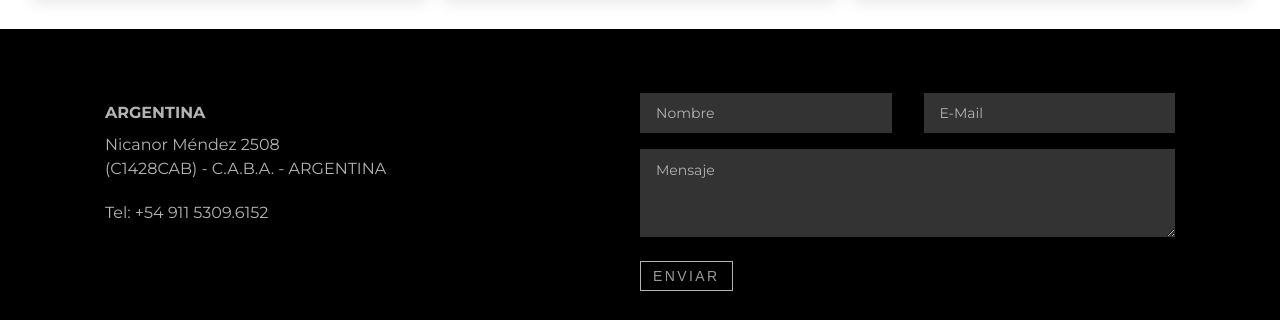
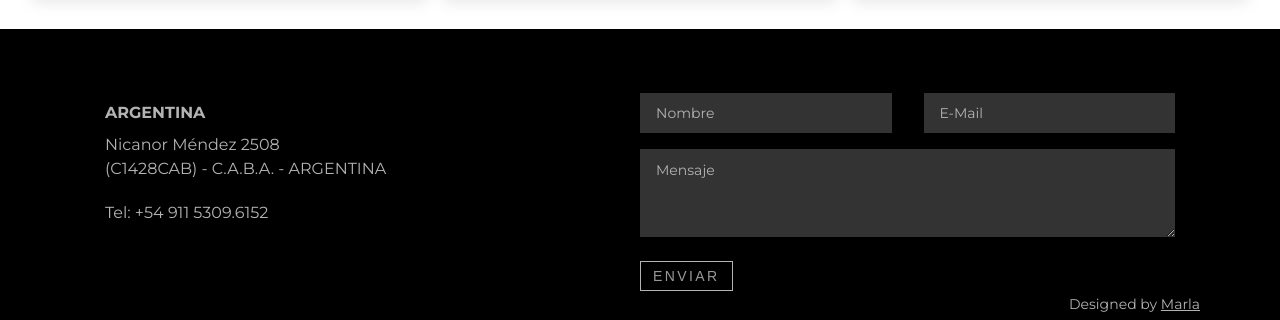
Before and after one commit to marcelolaba/material-estudio, a plain HTML site: page index.html in a window 1280 px wide. Shown: the part 3011-3331 px from the top of the page. Drawn offline with nearby package versions, Linux system fonts and the light colour scheme.

Commit message:
adding DesignedBy

```diff
--- a/css/styles.css
+++ b/css/styles.css
@@ -516,6 +516,7 @@ Footer - Contact Form
 .contact {
   background-color: var(--clr-primary-0);
   padding: 3rem 0 2rem 0;
+  position: relative;
 }
 .contact-center {
   max-width: 1070px;
@@ -580,6 +581,19 @@ input {
   font-weight: 400;
   letter-spacing: 0.15rem;
   font-size: 0.875rem;
+}
+
+.marla {
+  color: var(--clr-primary-7);
+  font-family: var(--ff-primary);
+  font-size: 0.875rem;
+  position: absolute;
+  bottom: 0.5rem;
+  right: 5rem;
+}
+.marla a {
+  color: var(--clr-primary-7);
+  text-decoration: underline;
 }
 
 @media screen and (min-width: 992px) {
--- a/index.html
+++ b/index.html
@@ -403,6 +403,9 @@
           </form>
         </article>
       </div>
+      <span class="marla"
+        >Designed by <a href="https://marla.ar" target="_blank">Marla</a></span
+      >
     </footer>
     <!-- <script src="./js/app.js"></script> -->
     <script src="./js/auto-slideshow.js"></script>
```
